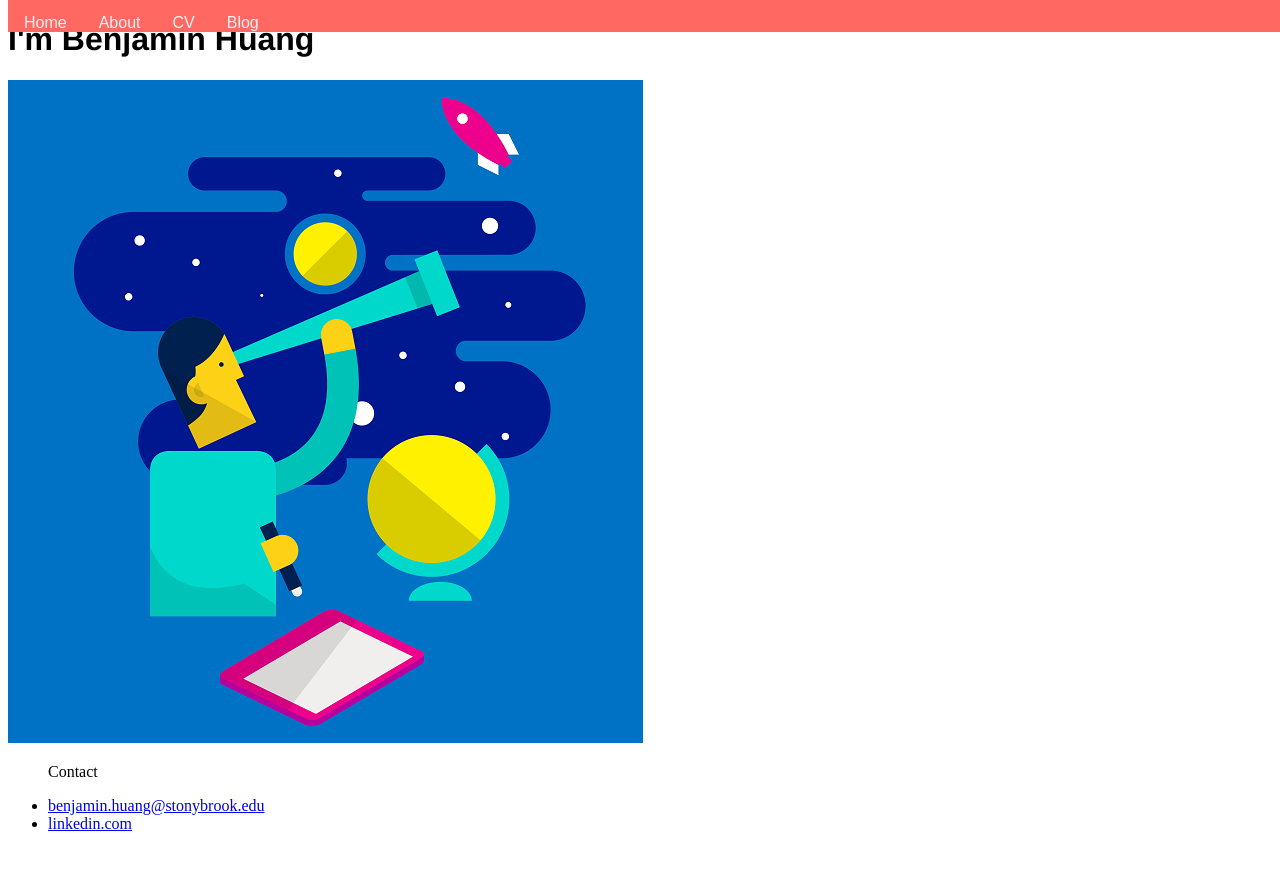
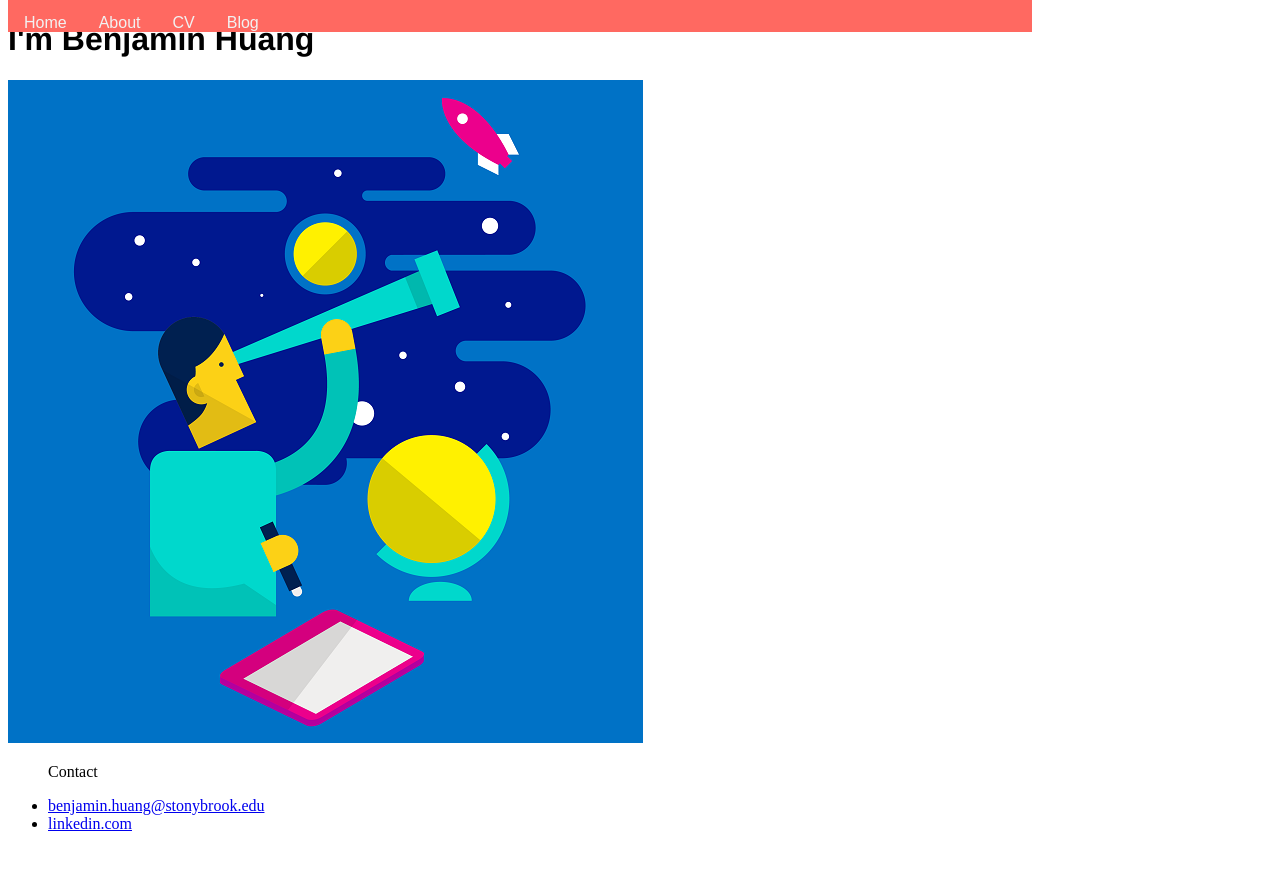
Before and after one commit to benjaminhuang13/benjaminhuang13.github.io, a Jekyll site: the page built from index.html, in a window 1280 px wide. Shown: the top 870 px of the page. Built offline with Jekyll 4.4.1, drawn with Linux system fonts in a browser that asks for light colours.

Commit message:
Update main.css

```diff
--- a/css/main.css
+++ b/css/main.css
@@ -5,7 +5,7 @@
     background-color: #ff6961;
     position: fixed; /* Set the navbar to fixed position */
     top: 0; /* Position the navbar at the top of the page */
-    width: 100%; /* Full width */
+    width: 80%; /* Full width */
     height: 2em;
 }
 /* Links inside the navbar */
```
